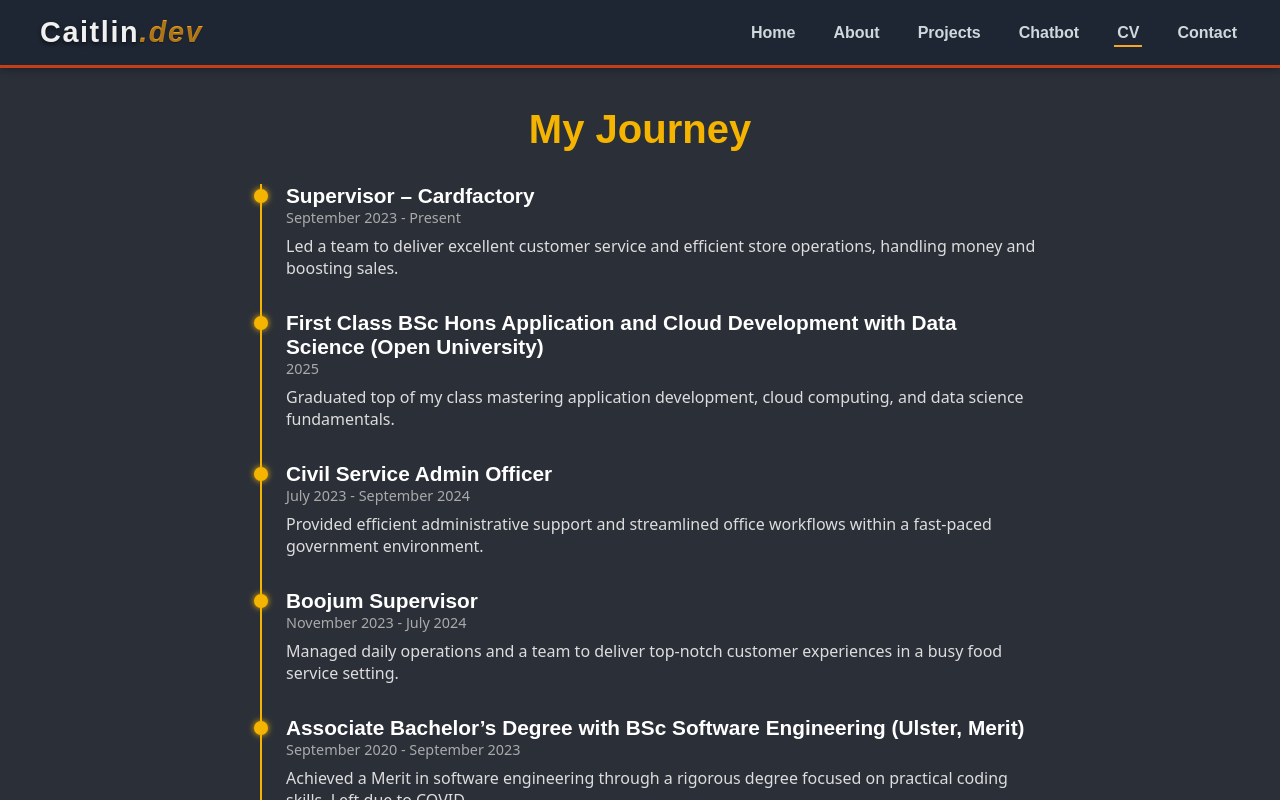
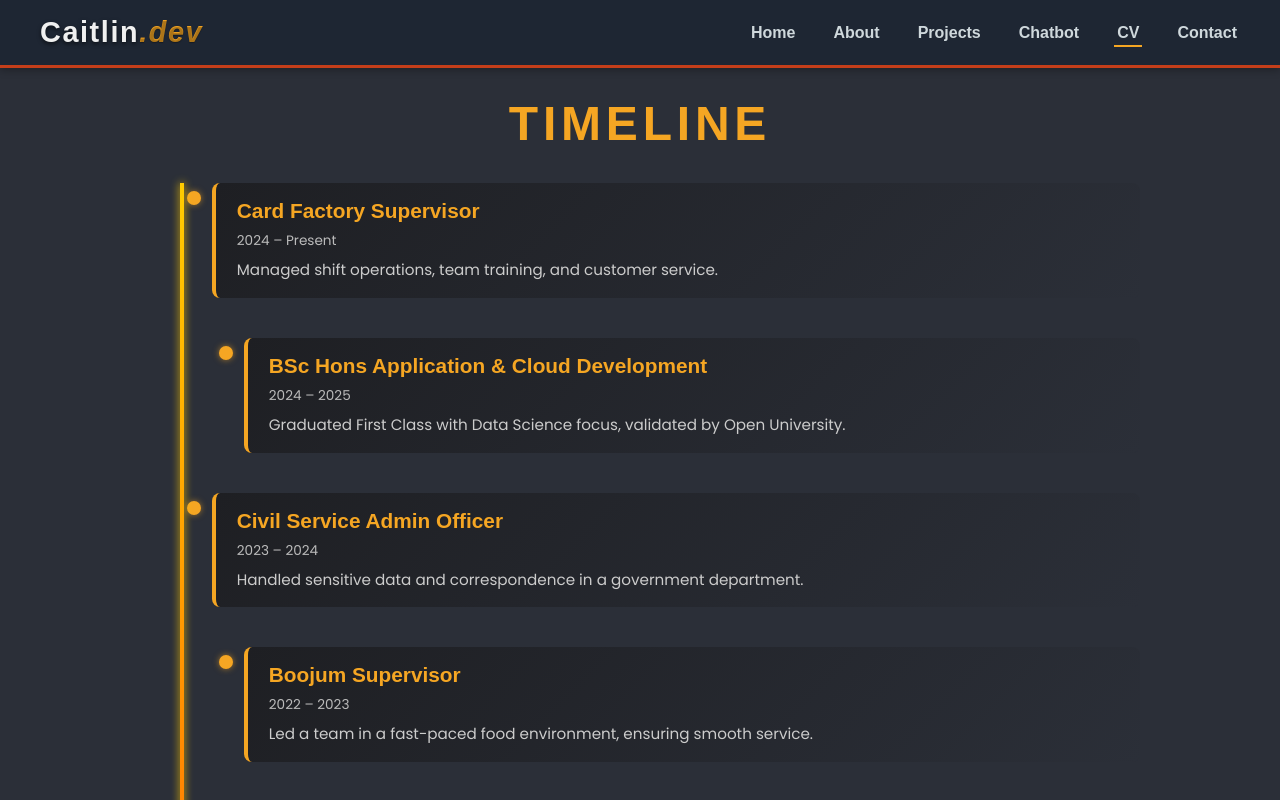
Before and after one commit to clmsgal01/interactive-cv-caitlin, a Vue app in the folder frontend/: page /cv in a window 1280 px wide. Built offline with nearby package versions, Linux system fonts and the light colour scheme.

Commit message:
Updated timeline and title

```diff
--- a/frontend/src/views/CVPage.vue
+++ b/frontend/src/views/CVPage.vue
@@ -1,115 +1,205 @@
 <template>
-  <div class="cv-container">
-    <h1 class="cv-title">My Journey</h1>
-    <div class="timeline">
-      <div v-for="(item, index) in timelineData" :key="index" class="timeline-item">
-        <div class="timeline-dot" />
+  <section class="timeline">
+    <h2 class="timeline-title">Timeline</h2>
+    <div class="timeline-wrapper">
+      <div
+        v-for="(item, index) in timeline"
+        :key="index"
+        class="timeline-item"
+        :class="{ 'left': index % 2 === 0, 'right': index % 2 !== 0 }"
+      >
         <div class="timeline-content">
           <h3>{{ item.title }}</h3>
-          <span class="timeline-date">{{ item.date }}</span>
+          <small class="timeline-date">{{ item.date }}</small>
           <p>{{ item.description }}</p>
         </div>
+        <span class="timeline-dot"></span>
       </div>
+      <div class="timeline-line"></div>
     </div>
-  </div>
+  </section>
 </template>
 
-<script>
-export default {
-  name: 'CVPage',
-  data() {
-    return {
-      timelineData: [
+<script setup>
+const timeline = [
 {
-          title: 'Supervisor – Cardfactory',
-          date: 'September 2023 - Present',
-          description: 'Led a team to deliver excellent customer service and efficient store operations, handling money and boosting sales.',
+    title: 'Card Factory Supervisor',
+    description: 'Managed shift operations, team training, and customer service.',
+    date: '2024 – Present',
   },
   {
-          title: 'First Class BSc Hons Application and Cloud Development with Data Science (Open University)',
-          date: '2025',
-          description: 'Graduated top of my class mastering application development, cloud computing, and data science fundamentals.',
+    title: 'BSc Hons Application & Cloud Development',
+    description: 'Graduated First Class with Data Science focus, validated by Open University.',
+    date: '2024 – 2025',
   },
   {
     title: 'Civil Service Admin Officer',
-          date: 'July 2023 - September 2024',
-          description: 'Provided efficient administrative support and streamlined office workflows within a fast-paced government environment.',
+    description: 'Handled sensitive data and correspondence in a government department.',
+    date: '2023 – 2024',
   },
   {
     title: 'Boojum Supervisor',
-          date: 'November 2023 - July 2024',
-          description: 'Managed daily operations and a team to deliver top-notch customer experiences in a busy food service setting.',
+    description: 'Led a team in a fast-paced food environment, ensuring smooth service.',
+    date: '2022 – 2023',
   },
   {
-          title: 'Associate Bachelor’s Degree with BSc Software Engineering (Ulster, Merit)',
-          date: 'September 2020 - September 2023',
-          description: 'Achieved a Merit in software engineering through a rigorous degree focused on practical coding skills. Left due to COVID.',
+    title: 'Associate Degree in Software Engineering',
+    description: 'Achieved Merit from Ulster University.',
+    date: '2020 – 2023',
   },
   {
-          title: 'Stiona LTD Junior Developer Placement',
-          date: 'July 2022 - July 2023',
-          description: 'Developed dynamic web applications using Vue.js and collaborated in an agile team environment during an immersive placement.',
+    title: 'Junior Developer Placement',
+    description: 'Built internal tools with Vue, Git, REST APIs and Agile.',
+    date: '2022 – 2023',
   },
-      ],
-    };
-  },
-};
+]
 </script>
 
 <style scoped>
-.cv-container {
-  padding: 3rem 1.5rem;
-  max-width: 800px;
-  margin: auto;
-  color: #fefefe;
-  font-family: 'system-ui', sans-serif;
+.timeline {
+  max-width: 1000px;
+  margin: 4rem auto;
+  padding: 0 1rem;
+  color: #e0e0e0;
+  position: relative;
 }
 
-.cv-title {
+.timeline-title {
 text-align: center;
-  font-size: 2.5rem;
+  font-size: 3rem;
+  color: #f5a623; /* your warm gold */
+  font-family: 'Raleway', sans-serif;
+  font-weight: 700;
+  letter-spacing: 0.1em;
+  text-transform: uppercase;
   margin-bottom: 2rem;
-  color: #f4b400; /* Your warm orange-yellow */
 }
 
-.timeline {
+.timeline-wrapper {
   position: relative;
-  margin-left: 20px;
-  border-left: 2px solid #f4b400;
+  padding-left: 2rem;
+}
+
+.timeline-line {
+  position: absolute;
+  left: 40px;
+  top: 0;
+  width: 4px;
+  height: 100%;
+  background: linear-gradient(to bottom, #ffcc00, #ff6600);
+  box-shadow: 0 0 8px #ffcc00;
+  animation: growLine 1s ease-out forwards;
+  opacity: 0;
 }
 
 .timeline-item {
-  margin-bottom: 2rem;
-  padding-left: 1.5rem;
   position: relative;
+  margin-bottom: 2.5rem;
+  padding-left: 2.5rem;
+  opacity: 0;
+  transform: translateY(40px);
+  animation: fadeInUp 0.6s ease forwards;
+}
+
+.timeline-item:nth-child(1) { animation-delay: 0s; }
+.timeline-item:nth-child(2) { animation-delay: 0.1s; }
+.timeline-item:nth-child(3) { animation-delay: 0.2s; }
+.timeline-item:nth-child(4) { animation-delay: 0.3s; }
+.timeline-item:nth-child(5) { animation-delay: 0.4s; }
+.timeline-item:nth-child(6) { animation-delay: 0.5s; }
+
+.timeline-item.right {
+  margin-left: 2rem;
 }
 
 .timeline-dot {
+  position: absolute;
+  left: 15px;
+  top: 8px;
   width: 14px;
   height: 14px;
-  background-color: #f4b400;
+  background: #f5a623;
   border-radius: 50%;
+  z-index: 1;
+  box-shadow: 0 0 6px rgba(245, 166, 35, 0.6);
+  transition: transform 0.2s ease;
+}
+
+.timeline-dot:hover {
   position: absolute;
-  left: -8px;
-  top: 5px;
-  box-shadow: 0 0 6px #f4b400;
+  left: 15px;
+  top: 10px;
+  width: 14px;
+  height: 14px;
+  background: #f5a623;
+  border-radius: 50%;
+  z-index: 1;
+  box-shadow: 0 0 10px rgba(245, 166, 35, 05);
+  animation: pulse 2s infinite ease-in-out
+}
+
+.timeline-content {
+  background: linear-gradient(135deg, #1e1f23, #2b2f38);
+  border-left: 4px solid #f5a623;
+  padding: 1rem 1.3rem;
+  border-radius: 8px;
+  transition: box-shadow 0.3s ease, transform 0.3s ease;
+}
+
+.timeline-content:hover {
+  box-shadow: 0 0 12px rgba(245, 166, 35, 0.4);
+  transform: translateY(-3px);
 }
 
 .timeline-content h3 {
+  margin: 0 0 0.5rem;
   font-size: 1.3rem;
-  margin: 0;
-  color: #fff;
+  color: #f5a623;
+  font-weight: 700;
+  font-family: 'Raleway', sans-serif;
 }
 
-.timeline-date {
-  font-size: 0.9rem;
-  color: #aaa;
+.timeline-content .timeline-date {
+  display: block;
+  font-size: 0.85rem;
+  color: #bbb;
   margin-bottom: 0.5rem;
-  display: block;
+  font-weight: 500;
 }
 
 .timeline-content p {
-  margin: 0.3rem 0 0;
-  color: #ddd;
+  margin: 0;
+  font-size: 0.95rem;
+  line-height: 1.5;
+  color: #cccccc;
+}
+
+@keyframes fadeInUp {
+  to {
+    opacity: 1;
+    transform: translateY(0);
+  }
+}
+
+@keyframes growLine {
+  0% {
+    height: 0;
+    opacity: 0;
+  }
+  100% {
+    height: 100%;
+    opacity: 1;
+  }
+}
+
+@keyframes pulse {
+  0%, 100% {
+    transform: scale(1);
+    box-shadow: 0 0 8px rgba(245, 166, 35, 0.5);
+  }
+  50% {
+    transform: scale(1.2);
+    box-shadow: 0 0 14px rgba(245, 166, 35, 0.7);
+  }
 }
 </style>
```
Lines whose indentation alone changed are shown as unchanged.
